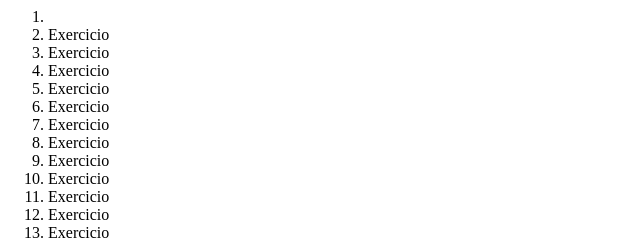
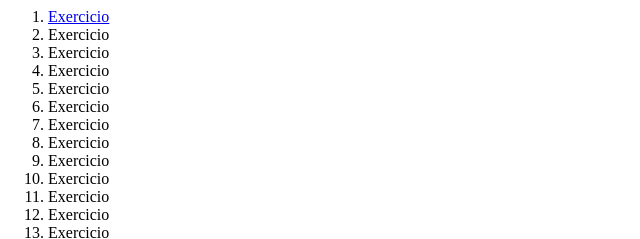
Before and after one commit to GeovanaCristina/Lista2-html, a plain HTML site: page index.html in a window 1280 px wide. Shown: the top 239 px of the page, 0-640 px from the left. Drawn offline with Linux system fonts and the light colour scheme.

Commit message:
Update index.html

```diff
--- a/index.html
+++ b/index.html
@@ -4,7 +4,7 @@
 </head>
 <body>
 <ol type = "1">
-<li><a href="https://geovanacristina.github.io/Lista2-html/Q5"> </a></li>
+<li><a href="https://geovanacristina.github.io/Lista2-html/Q5"> Exercicio </a></li>
 <li>Exercicio</li>
 <li>Exercicio</li>
 <li>Exercicio</li>
```
